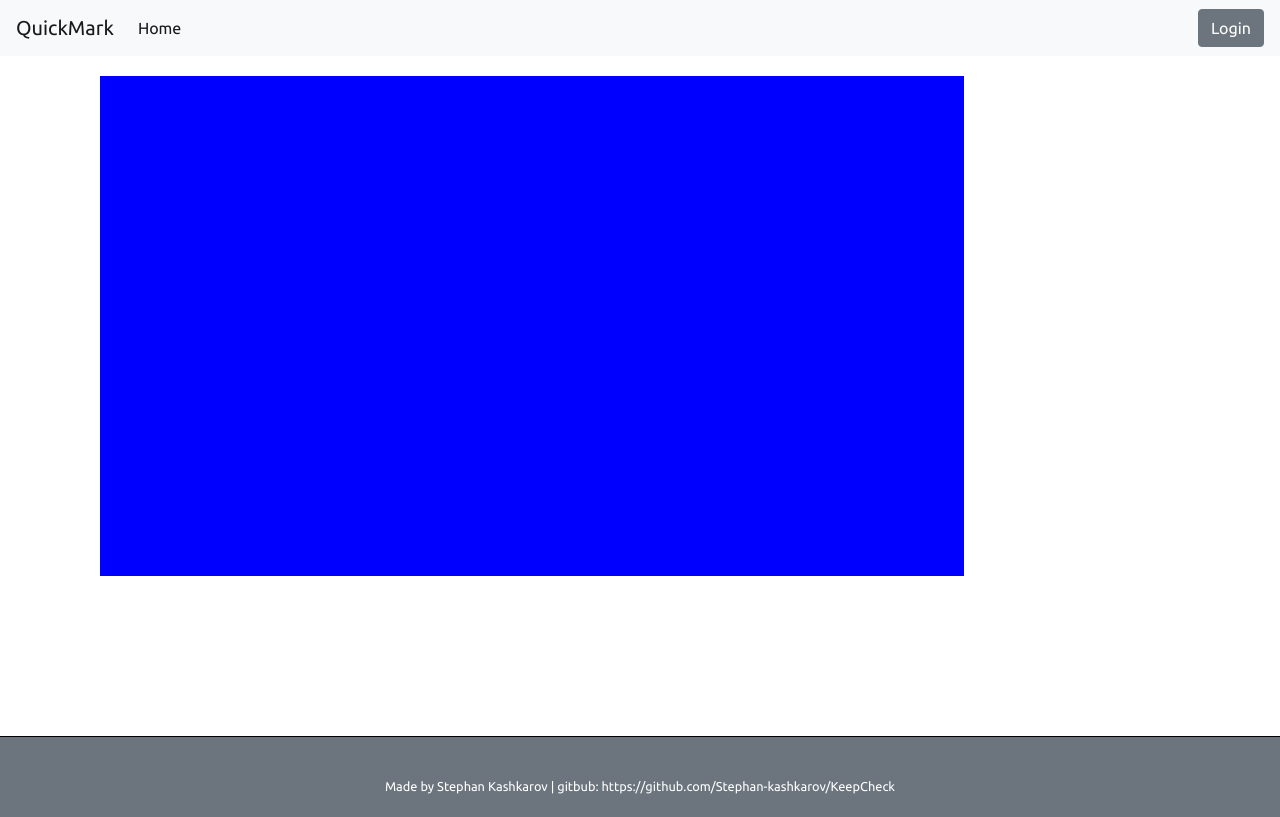
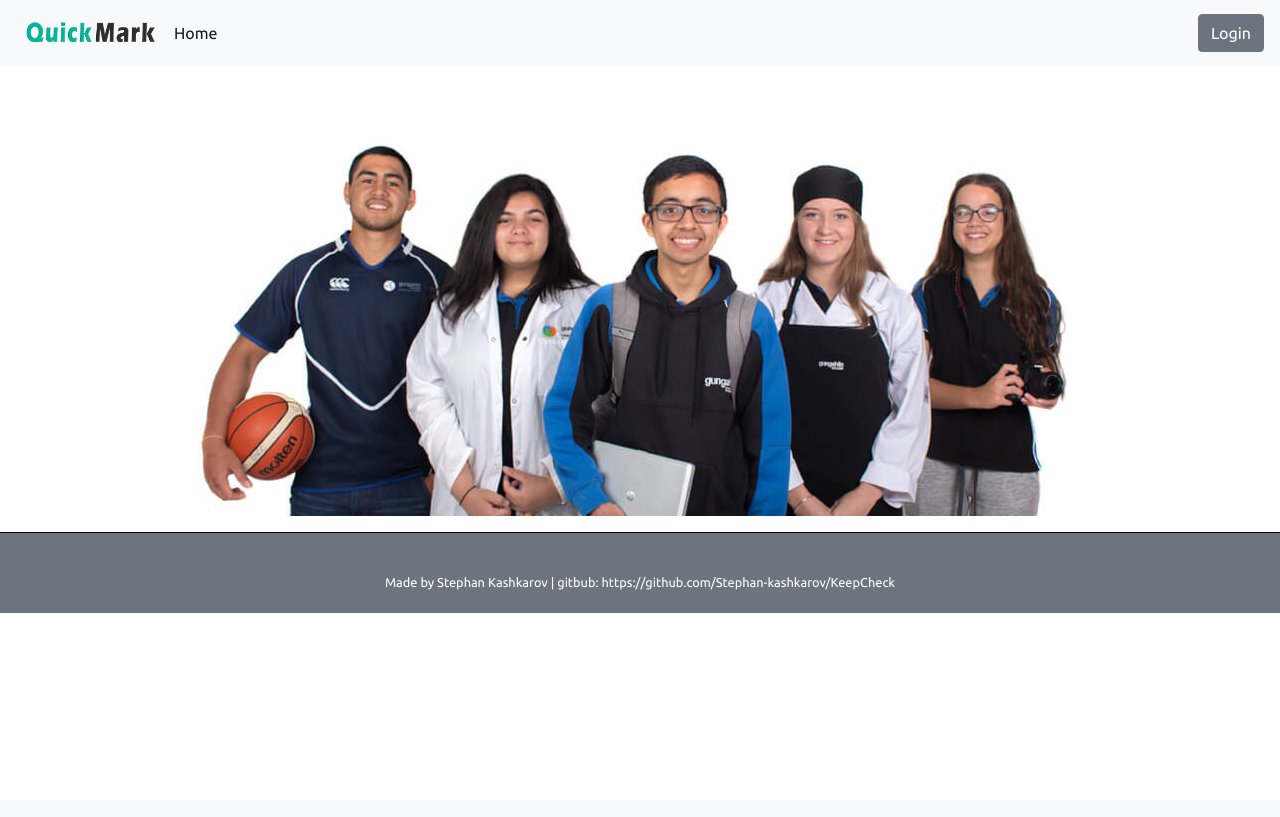
Before and after one commit to Stephan-kashkarov/QuickMark-WEB, a Flask app: page / in a window 1280 px wide. After the commit the page ends 613 px from the top, so only its background shows below. Run offline with Flask 2, Linux system fonts and the light colour scheme; some libraries are stand-ins or nearby versions.

Commit message:
updated 2.0

```diff
--- a/server/app/static/css/body.css
+++ b/server/app/static/css/body.css
@@ -1,6 +1,5 @@
 .banner{
-    width:80%;
-    height:500px;
-    background-color:blue;
+    width:100% !important;
+    text-align:center;
 
 }
--- a/server/app/static/css/main.css
+++ b/server/app/static/css/main.css
@@ -45,3 +45,9 @@ input .is-valid {
 input .is-invalid {
 	border-color: #dc3545 !important;
 }
+
+.logo{
+	width:150px;
+	height:50px;
+	padding:10px;
+}
--- a/server/app/templates/base.html
+++ b/server/app/templates/base.html
@@ -24,10 +24,10 @@
 <body>
 	{% block navbar %}
 	{% endblock %}
-	<div class="main container">
+
 	{% block body %}
 	{% endblock %}
-	</div>
+
 	{% block footer %}
 	{% endblock %}
 </body>
--- a/server/app/templates/body.html
+++ b/server/app/templates/body.html
@@ -6,10 +6,8 @@
 
 {% block body %}
 
-   <div class="container-fluid">
-    <div class="banner">
-
-    </div>
+   <div class="container-fluid banner">
+        <img src="{{url_for('.static', filename='media/img.jpg')}}"/>
   </div>
 
 {% endblock %}
--- a/server/app/templates/main.html
+++ b/server/app/templates/main.html
@@ -2,7 +2,7 @@
 
 {% block navbar %}
 <nav class="navbar navbar-expand-lg navbar-light bg-light">
-	<a class="navbar-brand" href="{{url_for('index')}}">QuickMark</a>
+	<img class="logo" src="{{url_for('.static', filename='media/logo.png')}}"/>
 	<button class="navbar-toggler" type="button" data-toggle="collapse" data-target="#navbarSupportedContent"
 	 aria-controls="navbarSupportedContent" aria-expanded="false" aria-label="Toggle navigation">
 		<span class="navbar-toggler-icon"></span>
```
Also changed, not shown: server/app/static/media/logo.png (added).
